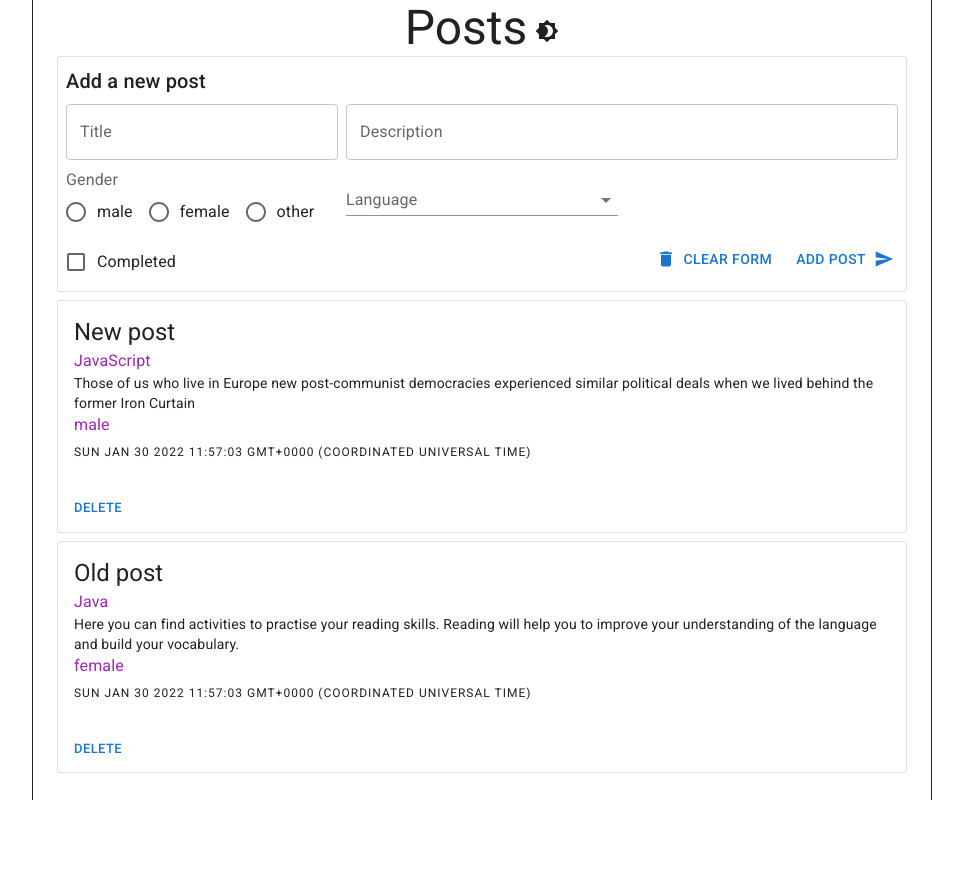
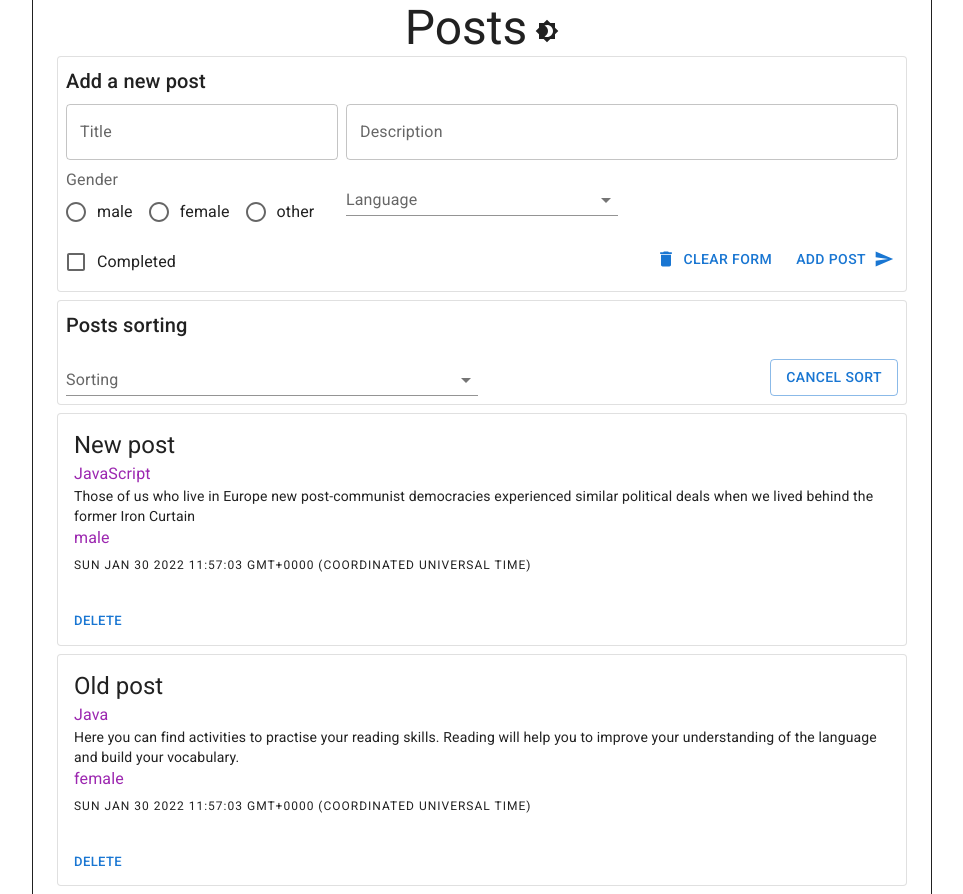
Before and after one commit to Morozov-it/react-foundation, a React (Create React App) app: page /posts in a window 1280 px wide. Shown: the whole page, without its empty margins (158-1121 px from the left). Before the commit the page ends 800 px from the top, so only its background shows below. Built offline with nearby package versions, Linux system fonts and the light colour scheme.

Commit message:
Add sorting component

```diff
--- a/src/DataContext.jsx
+++ b/src/DataContext.jsx
@@ -22,15 +22,20 @@ const data = {
         }
     ],
     genderItems: [
-        { id: 'male', title: 'male' },
-        { id: 'female', title: 'female' },
-        { id: 'other', title: 'other' },
+        { id: '1', value: 'male', name: 'male' },
+        { id: '2', value: 'female', name: 'female' },
+        { id: '3', value: 'other', name: 'other' },
     ],
-    options: [
-        { id: '1', title: 'JavaScript' },
-        { id: '2', title: 'Java' },
-        { id: '3', title: 'Pyton' },
+    langOptions: [
+        { id: '1', value: 'JavaScript', name: 'JavaScript' },
+        { id: '2', value: 'Java', name: 'Java' },
+        { id: '3', value: 'Pyton', name: 'Pyton' },
     ],
+    sortOptions: [
+        { id: '1', value: 'postDate', name: 'by date' },
+        { id: '2', value: 'title', name: 'by title' },
+        { id: '3', value: 'language', name: 'by language' }
+    ]
 }
   //создание контекста для данных
 export const DataContext = React.createContext(data);
@@ -39,16 +44,22 @@ export function DataContextProvider({ children }) {
     //создание состояния для постов
     const [posts, setPosts] = React.useState(data.posts);
 
+    //функция добавления постов
+    const addPost = (post) => {
+        setPosts([...posts, post])
+    };
     //функция удаления постов
     const deletePost = (id) => {
         setPosts(posts.filter((post) => post.id !== id))
     };
-    //функция добавления постов
-    const addPost = (post) => {
-        setPosts((prevPosts) => ([
-            ...prevPosts, post
-        ]))
-    }
+    //функция сортировки постов
+    const sortPosts = (sort) => {
+        if (!sort) {
+            setPosts([...posts])
+        } else {
+            setPosts([...posts].sort((a, b) => a[sort].localeCompare(b[sort])))
+        }
+    };
 
     return (
         <DataContext.Provider
@@ -56,8 +67,10 @@ export function DataContextProvider({ children }) {
                 posts,
                 deletePost,
                 addPost,
+                sortPosts,
                 genderItems: data.genderItems,
-                options: data.options
+                langOptions: data.langOptions,
+                sortOptions: data.sortOptions
             }}>
             {children}
         </DataContext.Provider>
--- a/src/components/AddPostForm.jsx
+++ b/src/components/AddPostForm.jsx
@@ -25,7 +25,7 @@ const initialState = {
     postDate: new Date(),
 }
 
-export const AddPostForm = ({ addPost, genderItems, options }) => {
+export const AddPostForm = ({ addPost, genderItems, langOptions }) => {
 
     const { values, handleInputChange, handleFormReset } = useForm(initialState);
 
@@ -76,8 +76,9 @@ export const AddPostForm = ({ addPost, genderItems, options }) => {
                             name="language"
                             label='Language'
                             value={values.language}
+                            defaultValue='none'
                             onChange={handleInputChange}
-                            options={options}/>
+                            options={langOptions}/>
                     </Grid>
                     <Grid item xs={12} sm={6} md={4}>
                         <DatePicker
--- /dev/null
+++ b/src/components/SortingPost.jsx
@@ -0,0 +1,52 @@
+import React from 'react';
+//импорт стилевых компонент
+import Paper from '@mui/material/Paper';
+import Typography from '@mui/material/Typography';
+import Grid from '@mui/material/Grid';
+import Stack from '@mui/material/Stack';
+//импорт готовых компонент
+import Select from '../controls/Select';
+import Button from '../controls/Button';
+
+
+export const SortingPost = ({sortOptions, sortPosts}) => {
+    const [data, setData] = React.useState('')
+
+    const handlerSelect = (e) => {
+        setData(e.target.value)
+        sortPosts(e.target.value)
+    }
+    const canselSort = () => {
+        setData('')
+        sortPosts('')
+    }
+    //console.log(data)
+
+    return (
+        <Paper variant="outlined" sx={{ p: 1, mt: 1 }}>
+            <Typography variant="h6" gutterBottom component="div">
+                Posts sorting
+            </Typography>
+            <Grid container spacing={1} sx={{alignItems: 'flex-end'}}>
+                <Grid item xs={12} sm={6} md={6}>
+                    <Select
+                        name="sorting"
+                        label='Sorting'
+                        value={data}
+                        onChange={handlerSelect}
+                        options={sortOptions}/>
+                </Grid>
+                <Grid item xs={12} sm={6} md={6} >
+                    <Stack sx={{
+                        justifyContent: 'flex-end',
+                        alignItems: 'flex-end'}}>
+                        <Button
+                            onClick={canselSort}
+                            variant='outlined'
+                            text='cancel sort'/>
+                    </Stack>
+                </Grid>
+            </Grid>
+        </Paper>
+    )
+};
--- a/src/controls/RadioGroup.jsx
+++ b/src/controls/RadioGroup.jsx
@@ -17,7 +17,7 @@ export default function RadioGroup(props) {
                 value={value}
                 onChange={onChange}>
                 {items.map((i) =>
-                    <FormControlLabel key={i.id} value={i.title} control={<Radio />} label={i.title} />
+                    <FormControlLabel key={i.id} value={i.value} control={<Radio />} label={i.name} />
                 )}
             </MuiRadioGroup>
         </FormControl>
--- a/src/controls/Select.jsx
+++ b/src/controls/Select.jsx
@@ -7,7 +7,7 @@ import { Select as MuiSelect } from '@mui/material';
 
 
 export default function Select(props) {
-    const { name, label, value, onChange, options } = props;
+    const { name, label, value, defaultValue, onChange, options } = props;
     return (
         <FormControl variant="standard" sx={{ width: 1 }}>
             <InputLabel>{label}</InputLabel>
@@ -16,9 +16,9 @@ export default function Select(props) {
                 label={label}
                 value={value}
                 onChange={onChange}>
-                    <MenuItem value="">None</MenuItem>
+                    {defaultValue && <MenuItem value="">{defaultValue}</MenuItem>}
                     {options.map((i) =>
-                        <MenuItem key={i.id} value={i.title}>{i.title}</MenuItem>
+                        <MenuItem key={i.id} value={i.value}>{i.name}</MenuItem>
                     )}
             </MuiSelect>
         </FormControl>
--- a/src/pages/Posts.jsx
+++ b/src/pages/Posts.jsx
@@ -7,6 +7,7 @@ import Typography from '@mui/material/Typography';
 import { Header } from '../components/Header';
 import { PostsList } from '../components/PostsList';
 import { AddPostForm } from '../components/AddPostForm';
+import { SortingPost } from '../components/SortingPost';
 
 const styles = {
     box: {
@@ -20,13 +21,20 @@ const styles = {
 }
 
 export default function Posts() {
-    const { posts, deletePost, addPost, genderItems, options } = React.useContext(DataContext);
+    const { posts,
+        deletePost,
+        addPost,
+        sortPosts,
+        genderItems,
+        langOptions,
+        sortOptions } = React.useContext(DataContext);
 
     return (
         <Box sx={styles.box}>
             <Header title='Posts'/>
-            <AddPostForm {...{ addPost, genderItems, options }} />
-            {posts.length>0 ?
+            <AddPostForm {...{ addPost, genderItems, langOptions }} />
+            <SortingPost {...{ sortOptions, sortPosts }}/>
+            {posts.length ?
                 <PostsList sx={styles.mainItem}
                     items={posts}
                     deleteItem={deletePost}
```
